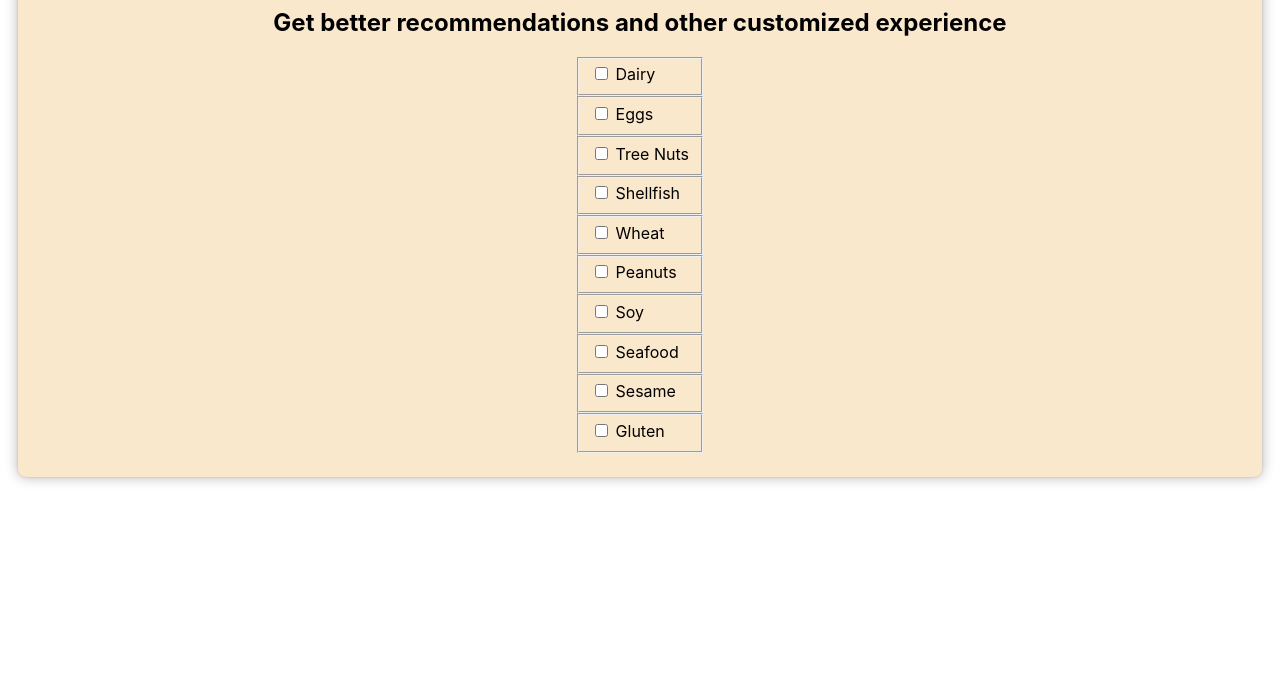
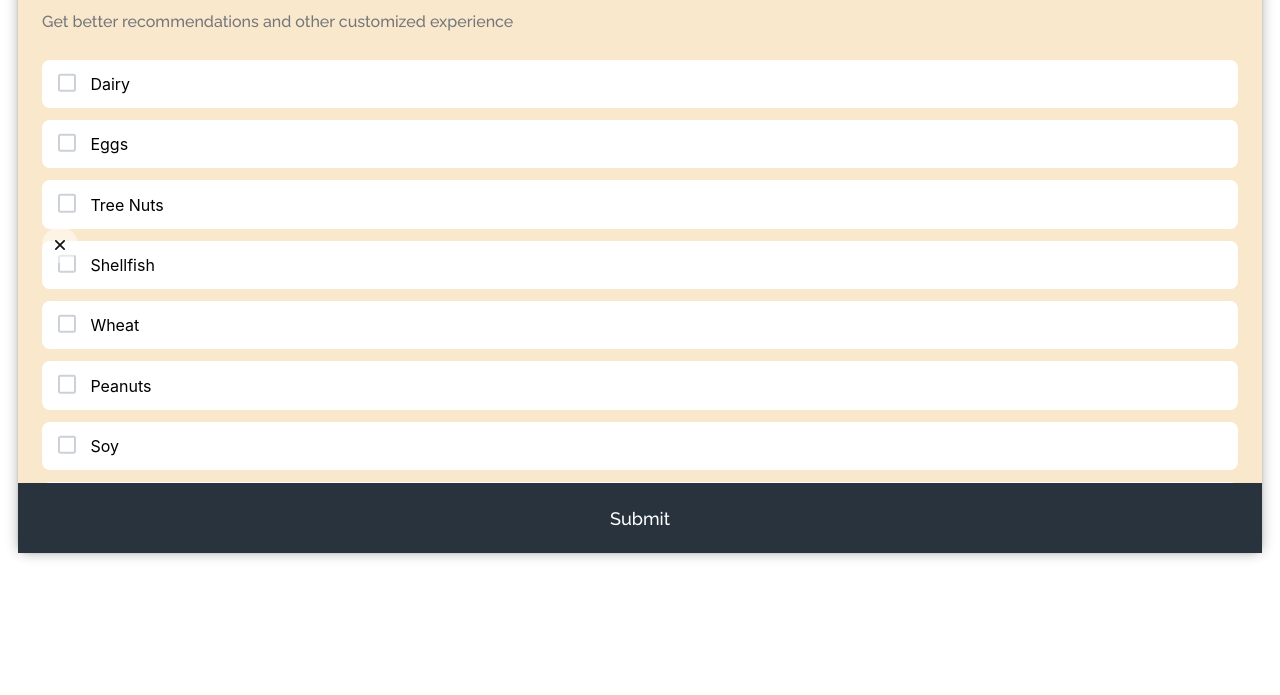
Before and after one commit to OneSignalDevelopers/in-app-html-templates, a plain HTML site: page check-list-survey/index.html in a window 1280 px wide. Shown: the part 105-800 px from the top of the page. Drawn offline with Linux system fonts and the light colour scheme.

Commit message:
Add checklist survey iam html template

```diff
--- a/check-list-survey/index.html
+++ b/check-list-survey/index.html
@@ -1,43 +1,56 @@
 <!DOCTYPE html>
 <html lang="en">
   <head>
-    <meta charset="UTF-8">
-    <meta name="viewport" content="width=device-width, initial-scale=1.0">
-    <meta http-equiv="X-UA-Compatible" content="ie=edge">
+    <meta charset="UTF-8" />
+    <meta name="viewport" content="width=device-width, initial-scale=1.0" />
+    <meta http-equiv="X-UA-Compatible" content="ie=edge" />
     <title>Onesignal In-App Message</title>
+    <!-- Google Fonts -->
+    <link rel="preconnect" href="https://fonts.googleapis.com" />
+    <link rel="preconnect" href="https://fonts.gstatic.com" crossorigin />
+    <link
+      href="https://fonts.googleapis.com/css2?family=Nunito+Sans:wght@500;700&family=Raleway:wght@500;700&display=swap"
+      rel="stylesheet"
+    />
     <style>
+      * {
+        box-sizing: border-box;
+      }
+
       body {
         margin: 0;
         padding-top: var(--safe-area-inset-top);
         padding-right: var(--safe-area-inset-right);
         padding-bottom: calc(var(--safe-area-inset-bottom) + 20px);
         padding-left: var(--safe-area-inset-left);
-        font-family: -apple-system, BlinkMacSystemFont, "Segoe UI", Roboto, Oxygen-Sans, Ubuntu, Cantarell, "Helvetica Neue", sans-serif;
+        font-family: -apple-system, BlinkMacSystemFont, "Segoe UI", Roboto,
+          Oxygen-Sans, Ubuntu, Cantarell, "Helvetica Neue", sans-serif;
         display: flex;
         align-items: center;
       }
 
       .center-modal {
         position: relative;
-        background: #FAE8CD;
+        background: #fae8cd;
         margin: 18px;
-        padding: 24px;
+        padding: 24px 24px 0;
         border-radius: 8px;
 
         display: flex;
         flex-direction: column;
         justify-content: center;
-        align-items: center;
         height: 85%;
+        max-height: 640px;
         width: 100%;
-        box-shadow: rgb(0 0 0 / 30%) 0px 0px 12.5px, rgb(0 0 0 / 15%) 0px 0px 2.5px;
+        box-shadow: rgb(0 0 0 / 30%) 0px 0px 12.5px,
+          rgb(0 0 0 / 15%) 0px 0px 2.5px;
       }
 
       .center-modal .close-button {
         position: absolute;
-        top: 0;
-        right: 0;
-        background: rgba(0, 0, 0, 0);
+        top: 10;
+        right: 10;
+        background: rgba(255, 255, 255, 0.5);
         border: none;
         z-index: 1;
         display: flex;
@@ -45,38 +58,99 @@
         flex-direction: column;
         align-items: center;
         /* Tip: Make your close-button relatively large so it's easy to click */
-        min-width: 48px;
-        min-height: 48px;
-      }
-
-      .center-modal img {
-        min-height: 10px;
-        margin-bottom: 12px;
-        width: 100%;
-        height: 100%;
-        object-fit: contain;
+        min-width: 36px;
+        min-height: 36px;
+        border-radius: 50%;
       }
 
       .center-modal h1 {
-        margin: 0px;
-        margin-bottom: 12px;
+        margin: 32px 0 0 0;
         color: #222;
-        font-size: 24;
-        font-style: normal;
-        font-weight: normal;
-        text-align: center;
         text-decoration: none;
+        font-family: Raleway;
+        font-size: 24px;
+        font-weight: 700;
+        line-height: 28px;
+        letter-spacing: 0px;
+        text-align: left;
       }
 
-      .center-modal button {
+      .center-modal h2 {
+        font-family: Raleway;
         font-size: 16px;
+        font-weight: 500;
+        line-height: 24px;
+        letter-spacing: 0px;
+        text-align: left;
+        color: #73777b;
+      }
+
+      form {
+        overflow: auto;
+        padding-bottom: 53px;
+      }
+
+      form div {
+        display: flex;
+        justify-content: flex-start;
+        align-items: center;
+        padding: 12px;
+        gap: 8px;
+        background: #ffffff;
+        border-radius: 8px;
+        border: none;
+        margin: 12px 0;
+      }
+
+      form input[type="checkbox"] {
+        /* Add if not using autoprefixer */
+        -webkit-appearance: none;
+        appearance: none;
+        /* For iOS < 15 to remove gradient background */
+        background-color: #fff;
+        /* Not removed via appearance */
+        margin-right: 6px;
+        font: inherit;
+        color: currentColor;
+        width: 1.15em;
+        height: 1.15em;
+        border: 0.15em solid #cbd1d7;
+        border-radius: 0.15em;
+        transform: translateY(-0.075em);
+        display: grid;
+        place-content: center;
+      }
+
+      input[type="checkbox"]::before {
+        content: "";
+        width: 0.65em;
+        height: 0.65em;
+        transform: scale(0);
+        transition: 120ms transform ease-in-out;
+        box-shadow: inset 1em 1em #33717a;
+        transform-origin: bottom left;
+        clip-path: polygon(14% 44%, 0 65%, 50% 100%, 100% 16%, 80% 0%, 43% 62%);
+      }
+
+      input[type="checkbox"]:checked::before {
+        transform: scale(1);
+      }
+
+      form input[type="submit"] {
         color: #fff;
-        background-color: #1F8FEB;
+        position: absolute;
+        bottom: 0;
         width: 100%;
-        padding: 12px;
-        border-radius: 4px;
+        left: 0;
+        height: 70px;
         border: none;
-        margin-bottom: 12px;
+        background: #28333e;
+
+        font-family: "Raleway";
+        font-style: normal;
+        font-weight: 500;
+        font-size: 18px;
+        line-height: 21px;
       }
 
       .flex-container {
@@ -97,61 +171,125 @@
   <body>
     <div class="center-modal">
       <div class="close-button" data-onesignal-unique-label="close-button">
-        <svg width="10" height="10" preserveAspectRatio="none" viewBox="0 0 8 8" fill="none"
-          xmlns="http://www.w3.org/2000/svg">
+        <svg
+          width="10"
+          height="10"
+          preserveAspectRatio="none"
+          viewBox="0 0 8 8"
+          fill="none"
+          xmlns="http://www.w3.org/2000/svg"
+        >
           <path
             d="M7.80309 1.14768C8.06564 0.885137 8.06564 0.459453 7.80309 0.196909C7.54055 -0.0656362 7.11486 -0.0656362 6.85232 0.196909L4 3.04923L1.14768 0.196909C0.885137 -0.0656362 0.459453 -0.0656362 0.196909 0.196909C-0.0656362 0.459453 -0.0656362 0.885137 0.196909 1.14768L3.04923 4L0.196909 6.85232C-0.0656362 7.11486 -0.0656362 7.54055 0.196909 7.80309C0.459453 8.06564 0.885137 8.06564 1.14768 7.80309L4 4.95077L6.85232 7.80309C7.11486 8.06564 7.54055 8.06564 7.80309 7.80309C8.06564 7.54055 8.06564 7.11486 7.80309 6.85232L4.95077 4L7.80309 1.14768Z"
-            fill="#111111" />
+            fill="#111111"
+          />
         </svg>
       </div>
-      <h1>Any allergies</h1>
+      <h1>Any allergies?</h1>
       <h2>Get better recommendations and other customized experience</h2>
       <form>
-        <fieldset>
-          <input type="checkbox" name="dairy"/>
+        <div>
+          <input type="checkbox" name="dairy" />
           <label for="dairy">Dairy</label>
-        </fieldset>
-        <fieldset>
-          <input type="checkbox" name="eggs"/>
+        </div>
+        <div>
+          <input type="checkbox" name="eggs" />
           <label for="eggs">Eggs</label>
-        </fieldset>
-        <fieldset>
-          <input type="checkbox" name="tree-nuts"/>
-          <label for="tree-nuts">Tree Nuts</label>
-        </fieldset>
-        <fieldset>
-          <input type="checkbox" name="shellfish"/>
+        </div>
+        <div>
+          <input type="checkbox" name="treeNuts"/>
+          <label for="treeNuts">Tree Nuts</label>
+        </div>
+        <div>
+          <input type="checkbox" name="shellfish" />
           <label for="shellfish">Shellfish</label>
-        </fieldset>
-        <fieldset>
-          <input type="checkbox" name="wheat"/>
+        </div>
+        <div>
+          <input type="checkbox" name="wheat" />
           <label for="wheat">Wheat</label>
-        </fieldset>
-        <fieldset>
-          <input type="checkbox" name="peanuts"/>
+        </div>
+        <div>
+          <input type="checkbox" name="peanuts" />
           <label for="peanuts">Peanuts</label>
-        </fieldset>
-        <fieldset>
-          <input type="checkbox" name="soy"/>
+        </div>
+        <div>
+          <input type="checkbox" name="soy" />
           <label for="soy">Soy</label>
-        </fieldset>
-        <fieldset>
-          <input type="checkbox" name="seafood"/>
+        </div>
+        <div>
+          <input type="checkbox" name="seafood" />
           <label for="seafood">Seafood</label>
-        </fieldset>
-        <fieldset>
-          <input type="checkbox" name="sesame"/>
+        </div>
+        <div>
+          <input type="checkbox" name="sesame" />
           <label for="sesame">Sesame</label>
-        </fieldset>
-        <fieldset>
-          <input type="checkbox" name="gluten"/>
+        </div>
+        <div>
+          <input type="checkbox" name="gluten" />
           <label for="gluten">Gluten</label>
-        </fieldset>
+        </div>
+        <input type="submit" data-onesignal-unique-label="submit-button" />
       </form>
     </div>
     <script>
+      if (iamInfo) {
+        iamInfo.shouldVerticalDragDismissMessage = false;
+      }
       // Your code here
-      document.querySelector(".close-button").addEventListener("click", function(e) {
+      document
+        .querySelector(".close-button")
+        .addEventListener("click", function (e) {
+          OneSignalIamApi.close(e);
+        });
+
+      document.querySelectorAll("input[type=checkbox").forEach(function (node) {
+        node.addEventListener("click", function (e) {
+          if (e.target.checked) {
+            e.target.parentElement.style["background-color"] = "#33717A";
+            e.target.parentElement.style["color"] = "#FFF";
+            e.target.style["border"] = "none";
+          } else {
+            e.target.removeAttribute("style");
+            e.target.parentElement.removeAttribute("style");
+          }
+        });
+      });
+
+      function handleSurveyAnswer(answers) {
+        // Add your own survey api endpoint url here
+        var url = "";
+        var options = {
+          method: "POST",
+          headers: {
+            Accept: "application/json",
+            "Content-Type": "application/json",
+          },
+          body: JSON.stringify({
+            value: answers,
+          }),
+        };
+        fetch(url, options)
+          .then((response) => response.json())
+          .then((response) => console.log(response))
+          .catch((err) => console.error(err));
+      }
+
+      document.querySelector("form").addEventListener("submit", function (e) {
+        e.preventDefault();
+        e.stopPropagation();
+        var answers = {
+          dairy: e.target.dairy.checked,
+          eggs: e.target.eggs.checked,
+          treeNuts: e.target.treeNuts.checked,
+          shellfish: e.target.shellfish.checked,
+          wheat: e.target.wheat.checked,
+          peanuts: e.target.peanuts.checked,
+          soy: e.target.soy.checked,
+          seafood: e.target.seafood.checked,
+          sesame: e.target.sesame.checked,
+          gluten: e.target.gluten.checked,
+        };
+        handleSurveyAnswer(answers);
         OneSignalIamApi.close(e);
       });
     </script>
```
